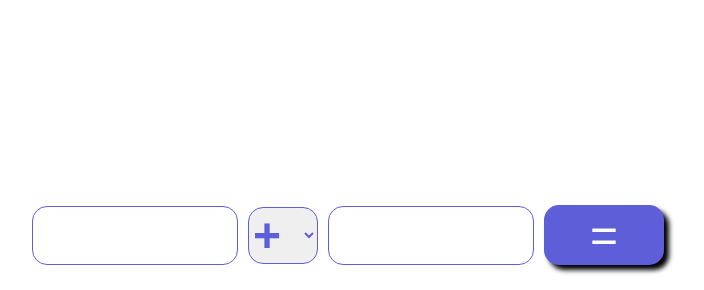
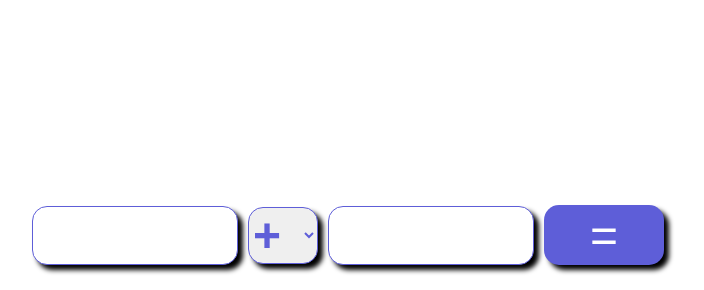
Before and after one commit to MariKhad/base_calc, a plain HTML site: page index.html in a window 1280 px wide. Shown: the part 88-378 px from the top of the page, without its empty margins (292-996 px from the left). Drawn offline with Linux system fonts and the light colour scheme.

Commit message:
added box shadow

```diff
--- a/style.css
+++ b/style.css
@@ -48,6 +48,7 @@ body {
 }
 
 input {
+  box-shadow: 5px 5px 5px black;
   width: 200px;
   border: 1px solid rgb(94, 94, 216);
   border-radius: 15px;
@@ -62,6 +63,7 @@ input:active {
 }
 
 select {
+  box-shadow: 5px 5px 5px black;
   font-size: 48px;
   border-radius: 15px;
   border: 1px solid rgb(94, 94, 216);
```
